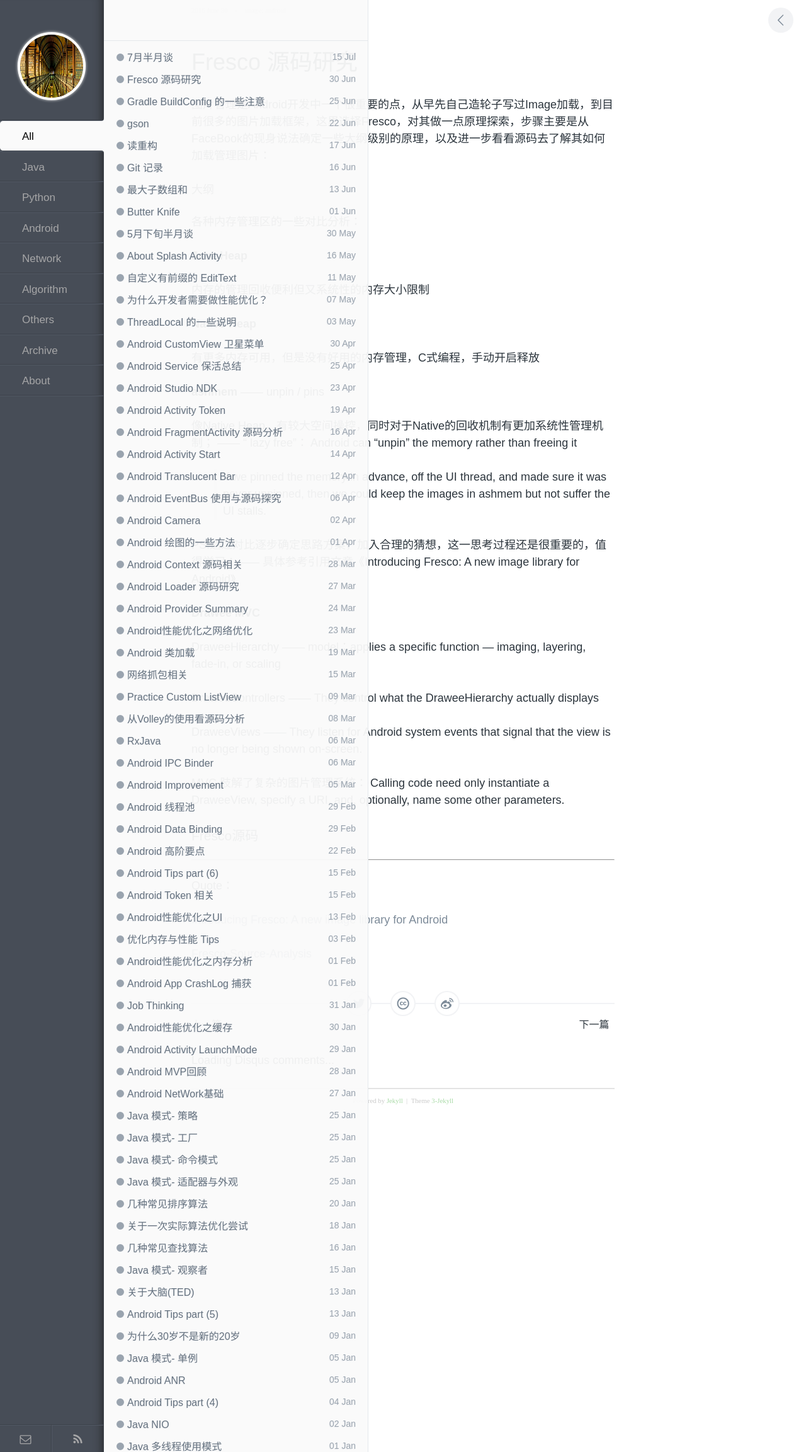
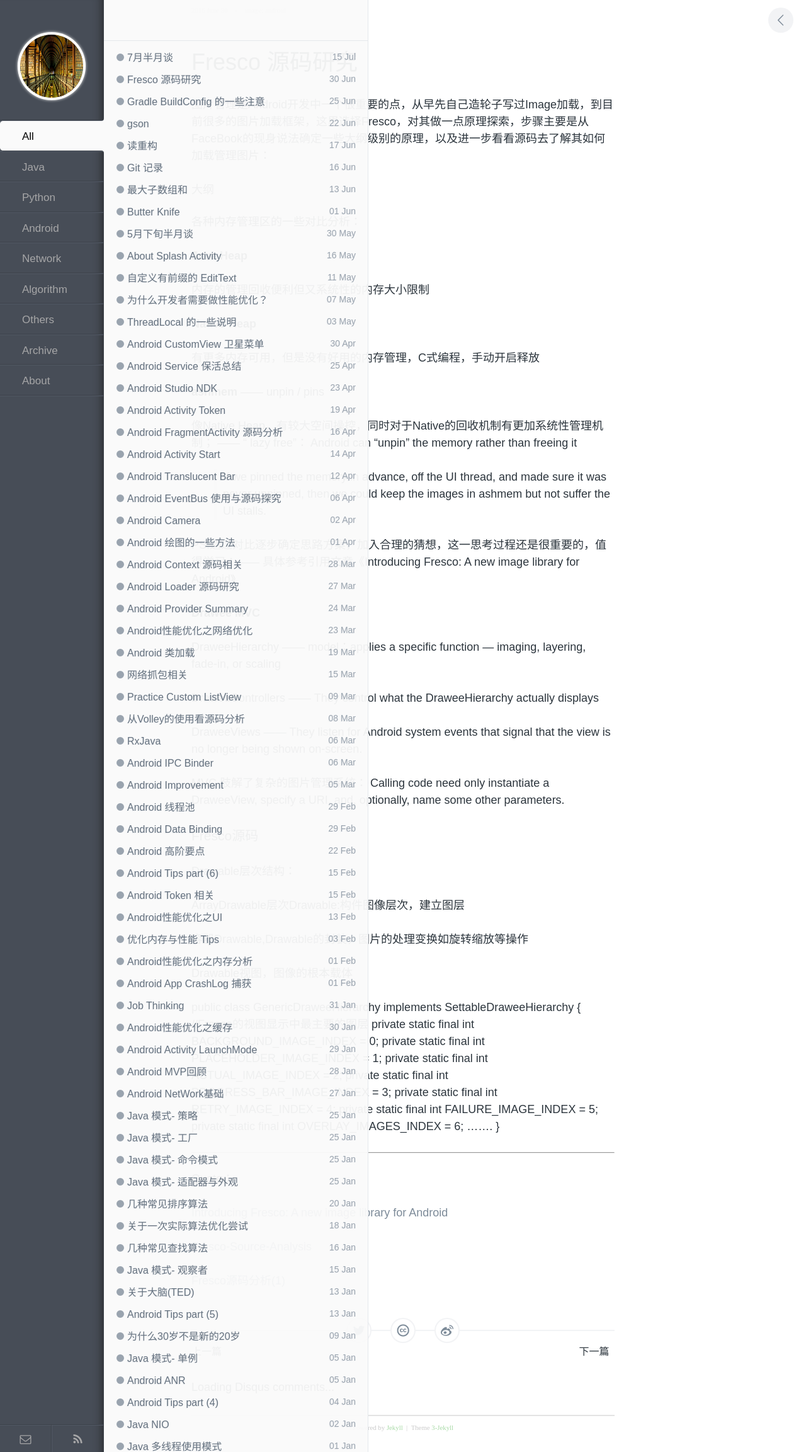
Before and after one commit to enlipan/enlipan.github.io, a Jekyll site: the page built from _posts/2016-06-30-fresco-principle.md, in a window 1280 px wide. Shown: the whole page at 63% size. Built offline with Jekyll 4.4.1, drawn with Linux system fonts in a browser that asks for light colours; nearby versions of some CDN libraries; comment, search, counter and statistics services are not loaded.

Commit message:
modify fresco page

```diff
--- a/_posts/2016-06-30-fresco-principle.md
+++ b/_posts/2016-06-30-fresco-principle.md
@@ -42,6 +42,28 @@
 
 ###  Fresco源码
 
+Drawable层次结构：
+
+ArrayDrawable层次Drawable:构件图像层次，建立图层
+
+容器Drawable,Drawable的封装，图片的处理变换如旋转缩放等操作
+
+Drawable视图，图像的根本载体
+
+
+public class GenericDraweeHierarchy implements SettableDraweeHierarchy {
+        //Fresco的视图显示中最主要的图层
+        private static final int BACKGROUND_IMAGE_INDEX = 0;
+        private static final int PLACEHOLDER_IMAGE_INDEX = 1;
+        private static final int ACTUAL_IMAGE_INDEX = 2;
+        private static final int PROGRESS_BAR_IMAGE_INDEX = 3;
+        private static final int RETRY_IMAGE_INDEX = 4;
+        private static final int FAILURE_IMAGE_INDEX = 5;
+        private static final int OVERLAY_IMAGES_INDEX = 6;
+        .......
+      }
+
+
 
 
 ---
@@ -51,3 +73,5 @@
 [Introducing Fresco: A new image library for Android](https://code.facebook.com/posts/366199913563917/introducing-fresco-a-new-image-library-for-android/)
 
 [Fresco-Source-Analysis](https://github.com/desmond1121/Fresco-Source-Analysis)
+
+[Fresco源码分析(1)](http://blog.desmondyao.com/2016/04/18/fresco-1-drawable/)
```
